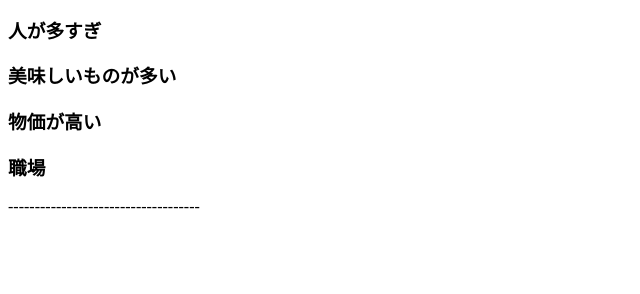
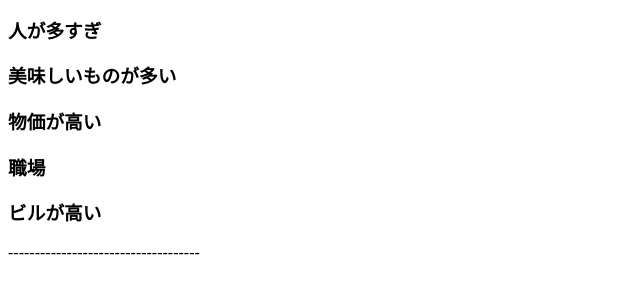
Before and after one commit to TakenobuSeo/team_D, a plain HTML site: page index.html in a window 1280 px wide. Shown: the part 110-404 px from the top of the page, without its empty margins (0-640 px from the left). Drawn offline with Linux system fonts and the light colour scheme.

Commit message:
もう一つコメントを追加しました。

```diff
--- a/index.html
+++ b/index.html
@@ -13,6 +13,7 @@
     <h3>美味しいものが多い</h3>
     <h3>物価が高い</h3>
     <h3>職場</h3>
+    <h3>ビルが高い</h3>
     <p>------------------------------------</p>
 </body>
 </html>
```
